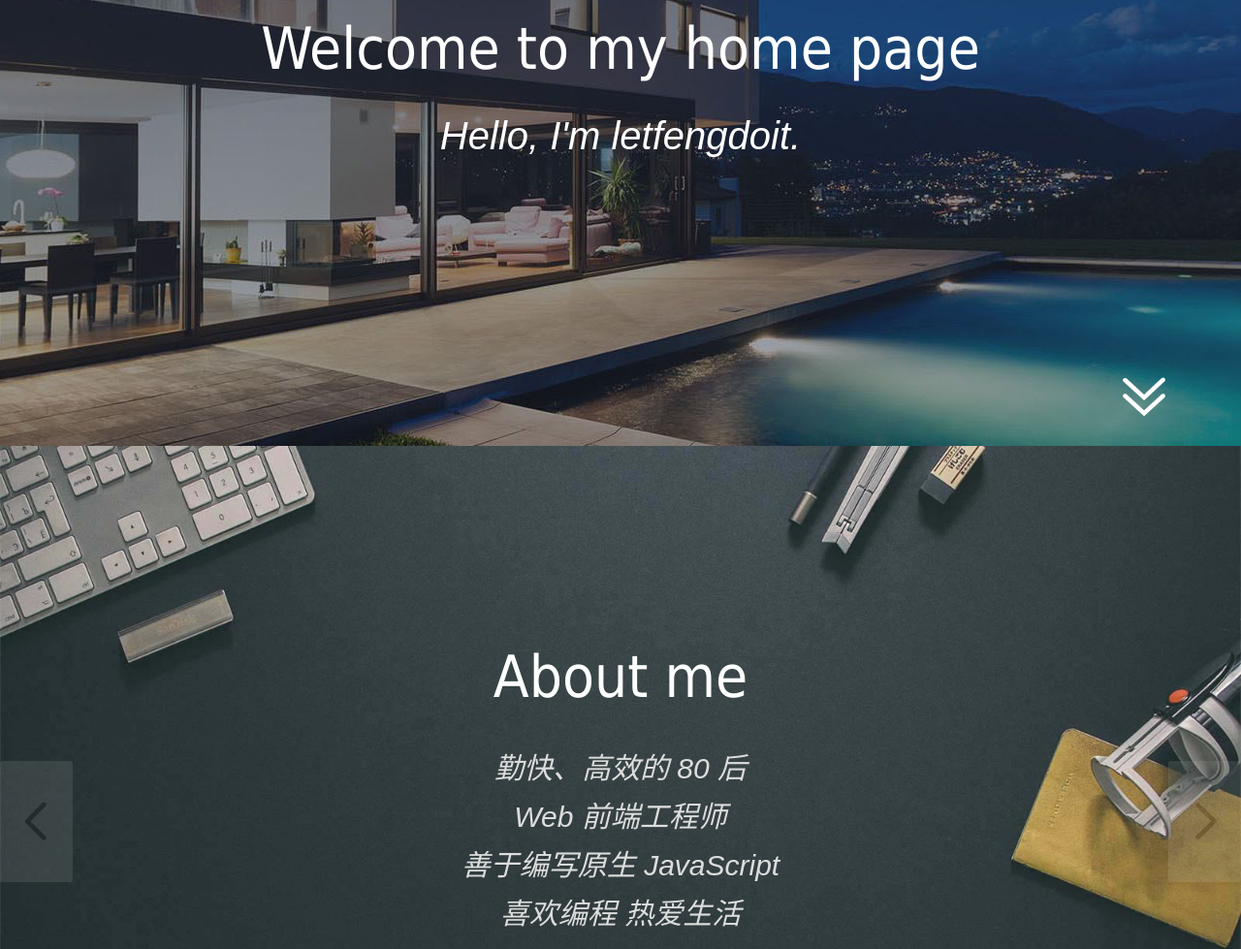
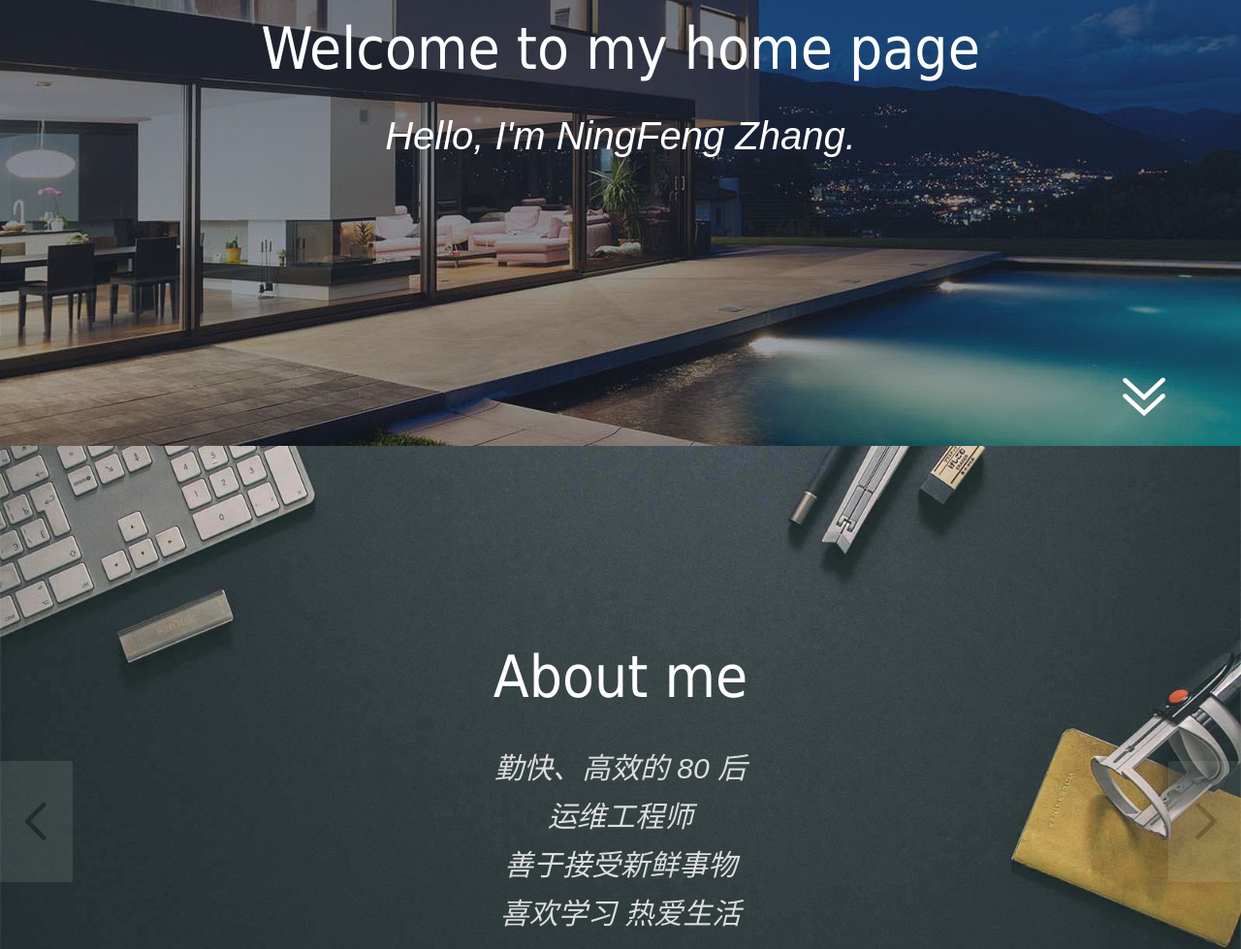
Before and after one commit to letfengdoit/letfengdoit.github.io, a plain HTML site: page index.html in a window 1280 px wide. Shown: the part 340-1319 px from the top of the page at 97% size. Drawn offline with Linux system fonts and the light colour scheme; no server answers.

Commit message:
operation

```diff
--- a/index.html
+++ b/index.html
@@ -28,7 +28,7 @@
                     <div id="page-0" class="content-page page-0">
                         <div class="page-title page-0-desc">
                             <h1 class="page-content">Welcome to my home page</h1>
-                            <p>Hello, I'm letfengdoit.</p>
+                            <p>Hello, I'm NingFeng Zhang.</p>
                         </div>
                     </div>
                 </div>
@@ -40,9 +40,9 @@
                                     <div class="page-title image-0-desc">
                                         <h1 class="page-content">About me</h1>
                                         <p>勤快、高效的 80 后</p>
-                                        <p>Web 前端工程师</p>
-                                        <p>善于编写原生 JavaScript</p>
-                                        <p>喜欢编程 热爱生活</p>
+                                        <p>运维工程师</p>
+                                        <p>善于接受新鲜事物</p>
+                                        <p>喜欢学习 热爱生活</p>
                                     </div>
                                 </div>
                                 <div id="slide-image-1" class="slide-image">
--- a/js/weather.js
+++ b/js/weather.js
@@ -3,7 +3,7 @@ const myChart = echarts.init(e('#weather'))
 // 指定图表的配置项和数据
 const option = {
     title: {
-        text: '沈阳',
+        text: '沈阳天气预报',
         subtext: '三日内气温'
     },
     tooltip: {
```
